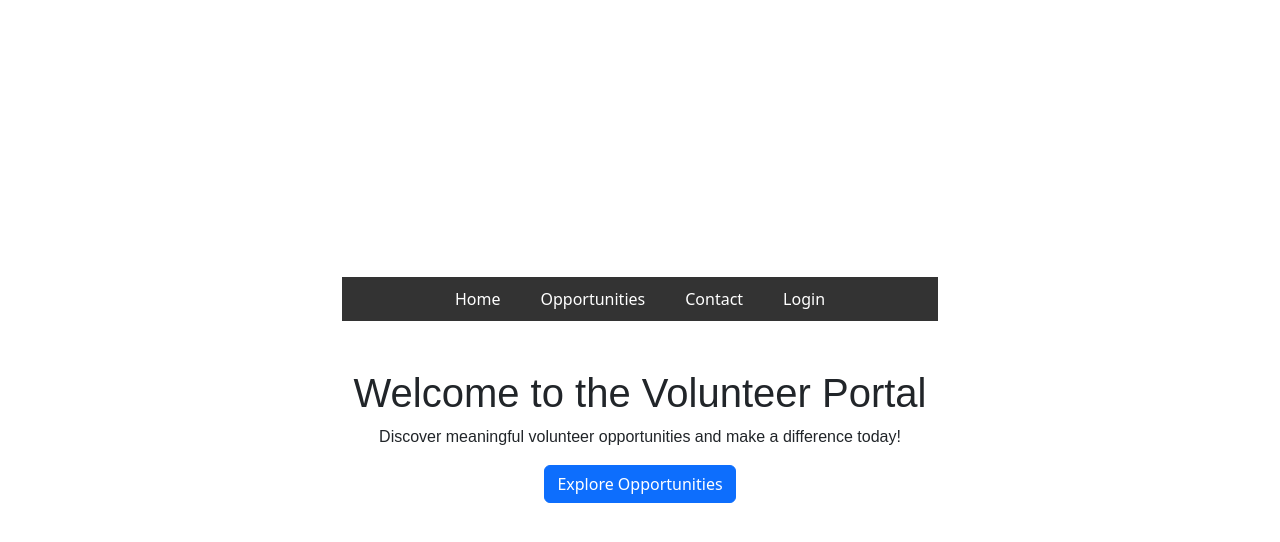
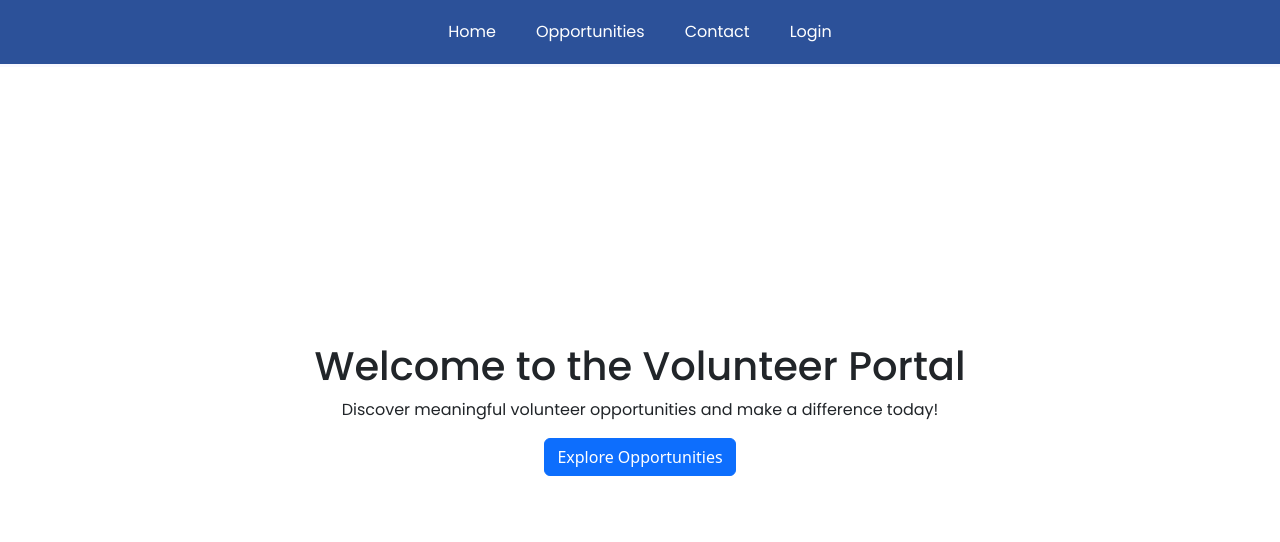
Before and after one commit to Omar-Camara/volunteer-matching, a React (Create React App) app in the folder frontend/: page / in a window 1280 px wide. Shown: the top 542 px of the page. Built offline with nearby package versions, Linux system fonts and the light colour scheme.

Commit message:
Updated design

```diff
--- a/frontend/src/App.css
+++ b/frontend/src/App.css
@@ -1,7 +1,18 @@
+
 /* Style for the top taskbar */
 .taskbar {
-  background-color: #333;
-  padding: 10px 0;
+  position: fixed;
+  font-family: "Poppins", sans-serif;
+  top: 0;
+  left: 0;
+  width: 100%;
+  padding: 20px 10%;
+  background: #2c5199;
+  display: flex;
+  justify-content: center;
+  align-items: center;
+  z-index: 100;
+  border-bottom: 3px solid ghostwhite;
 }
 
 .taskbar-list {
@@ -24,22 +35,28 @@
 }
 
 .taskbar-item:hover {
-  text-decoration: underline;
+  text-decoration: none;
+  font-weight: 700;
 }
-
+.taskbar-item a:hover {
+  color: #2c5199;
+  background: white;
+  padding: 5px;
+  border-radius: 10px;
+}
 /* Main content styles */
 .container {
-  margin: 20px;
+  margin: 30px 40px;
 }
 
 h1,
 h2,
 p {
-  font-family: Arial, sans-serif;
+  font-family: Poppins, serif;
 }
 
 button {
-  background-color: #4caf50;
+  background-color: #0ff316;
   color: white;
   padding: 10px 20px;
   border: none;
```
